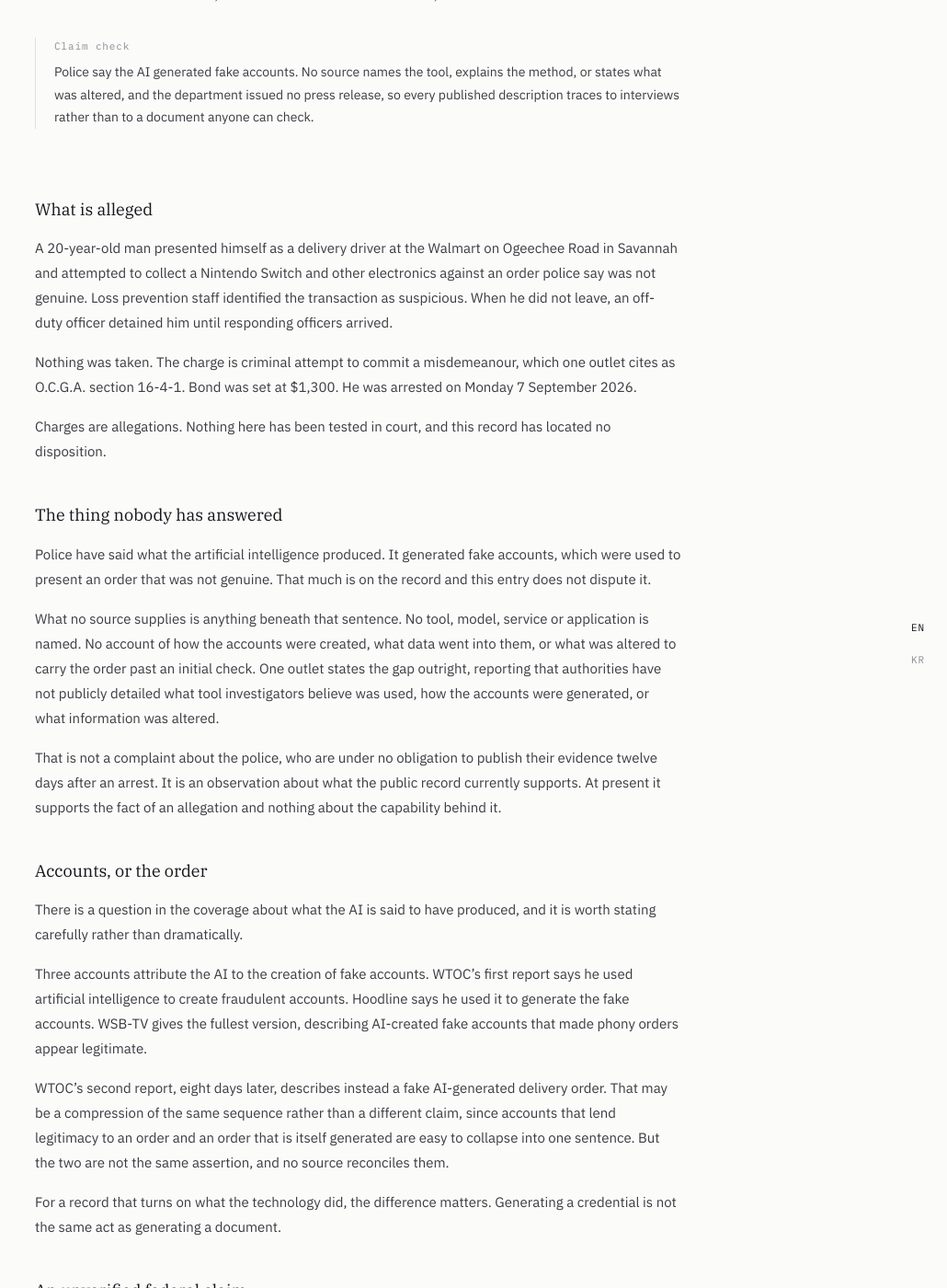
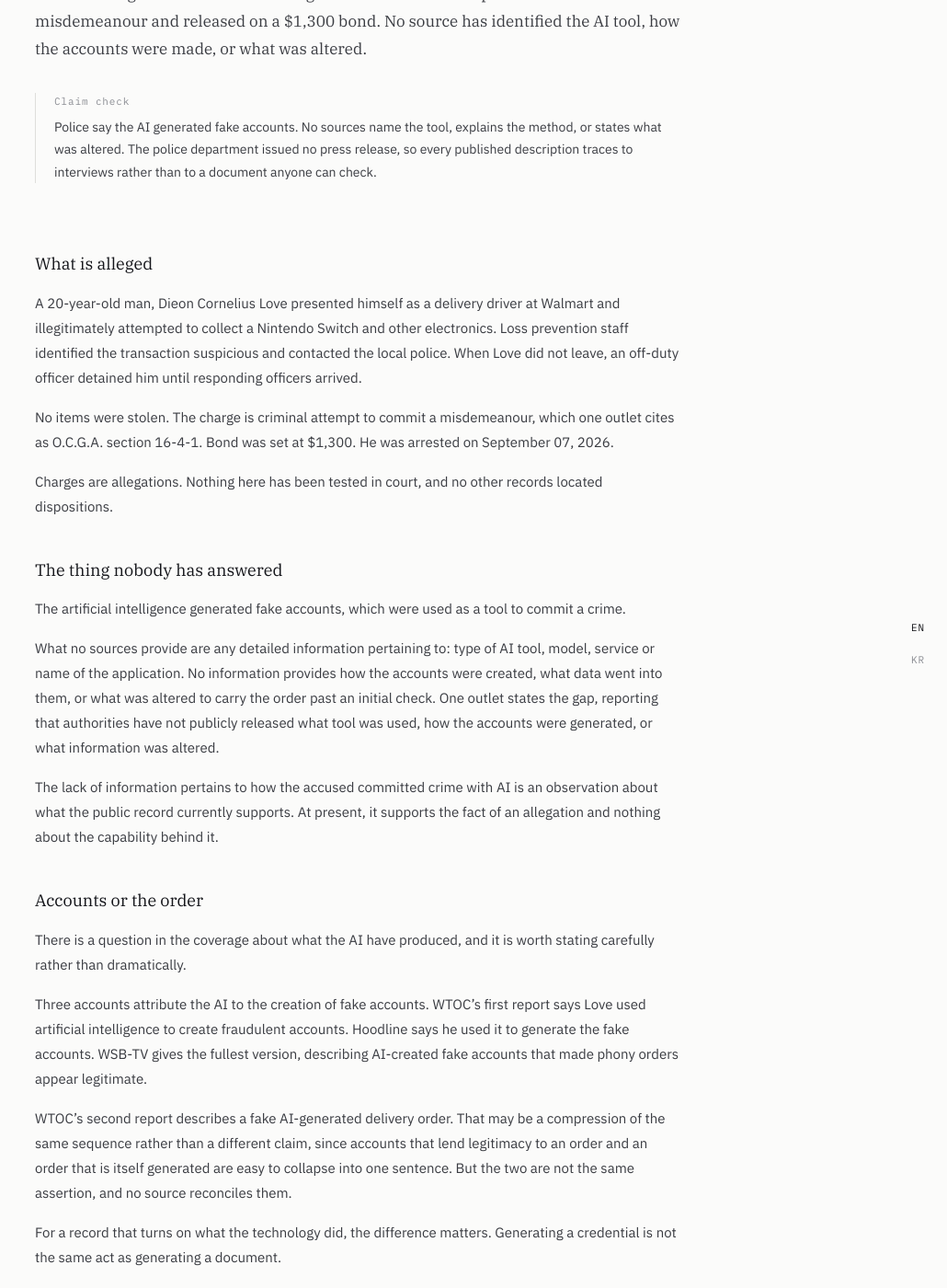
Before and after one commit to maestro-hong/maestro-hong.github.io, a Jekyll site: the page built from _entries/AI-walmart-fraud.md, in a window 1280 px wide and 1400 px high, scrolled down 541 px. Shown: the whole window at 92% size, without its empty margins (250-1280 px from the left). Built offline with Jekyll 4.4.1, drawn with Linux system fonts in a browser that asks for light colours; some of the changed text lies outside the part shown.

Commit message:
Update contents

```diff
--- a/_data/i18n.yml
+++ b/_data/i18n.yml
@@ -39,7 +39,7 @@ en:
   legal: >-
     An independent research services. No funding, sponsorship or advertising is
     accepted from vendors of detection, identity or security products.
-    Everything published is drawn from open source materials.
+    All published information are drawn from open source materials.
 
 ko:
   entries: 사례
--- a/_entries/AI-walmart-fraud.md
+++ b/_entries/AI-walmart-fraud.md
@@ -12,9 +12,9 @@ detection_path: business
 next_check: 2026-10-26
 safeguard: staff-procedure
 safeguard_outcome: caught
-summary: "Chatham County police in Georgia arrested a 20-year-old on 7 September 2026 after he allegedly posed as a delivery driver at a Savannah Walmart using accounts said to have been generated with artificial intelligence. Store staff stopped him before any merchandise left the building. He was charged with criminal attempt to commit a misdemeanour and released on a $1,300 bond. Twelve days of coverage later, no source has identified the AI tool, how the accounts were made, or what was altered."
+summary: "Chatham County police arrested a 20-year-old man, Dieon Cornelius Love on September 07, 2026 after he allegedly posed as a delivery driver at Walmart using accounts generated with artificial intelligence. The report indicates that the accused used artificial intelligence to create fake accounts making orders look legitimate like Walmart's Spark delivery system. Store staff noticed and reported the incident to police before fleeing the scene. He was charged with criminal attempt to commit a misdemeanour and released on a $1,300 bond. No source has identified the AI tool, how the accounts were made, or what was altered."
 note_label: "Claim check"
-note: "Police say the AI generated fake accounts. No source names the tool, explains the method, or states what was altered, and the department issued no press release, so every published description traces to interviews rather than to a document anyone can check."
+note: "Police say the AI generated fake accounts. No sources name the tool, explains the method, or states what was altered. The police department issued no press release, so every published description traces to interviews rather than to a document anyone can check."
 query: 'Chatham County police AI delivery driver Walmart arrest Georgia'
 sources:
   - tier: S
@@ -51,50 +51,46 @@ sources:
 
 ## What is alleged
 
-A 20-year-old man presented himself as a delivery driver at the
-Walmart on Ogeechee Road in Savannah and attempted to collect a Nintendo
-Switch and other electronics against an order police say was not genuine.
-Loss prevention staff identified the transaction as suspicious. When he did
+A 20-year-old man, Dieon Cornelius Love presented himself as a delivery driver at
+Walmart and illegitimately attempted to collect a Nintendo Switch and other electronics.
+Loss prevention staff identified the transaction suspicious and contacted the local police. When Love did
 not leave, an off-duty officer detained him until responding officers
 arrived.
 
-Nothing was taken. The charge is criminal attempt to commit a misdemeanour,
+No items were stolen. The charge is criminal attempt to commit a misdemeanour,
 which one outlet cites as O.C.G.A. section 16-4-1. Bond was set at $1,300.
-He was arrested on Monday 7 September 2026.
+He was arrested on September 07, 2026.
 
-Charges are allegations. Nothing here has been tested in court, and this
-record has located no disposition.
+Charges are allegations. Nothing here has been tested in court, and no other
+records located dispositions.
 
 ## The thing nobody has answered
 
-Police have said what the artificial intelligence produced. It generated fake
-accounts, which were used to present an order that was not genuine. That much
-is on the record and this entry does not dispute it.
+The artificial intelligence generated fake accounts, which were used as a tool to commit a crime.
 
-What no source supplies is anything beneath that sentence. No tool, model,
-service or application is named. No account of how the accounts were created,
+What no sources provide are any detailed information pertaining to: type of AI tool, model,
+service or name of the application. No information provides how the accounts were created,
 what data went into them, or what was altered to carry the order past an
-initial check. One outlet states the gap outright, reporting that authorities
-have not publicly detailed what tool investigators believe was used, how the
+initial check. One outlet states the gap, reporting that authorities
+have not publicly released what tool was used, how the
 accounts were generated, or what information was altered.
 
-That is not a complaint about the police, who are under no obligation to
-publish their evidence twelve days after an arrest. It is an observation
-about what the public record currently supports. At present it supports the
+The lack of information pertains to how the accused committed crime with AI is an observation
+about what the public record currently supports. At present, it supports the
 fact of an allegation and nothing about the capability behind it.
 
-## Accounts, or the order
+## Accounts or the order
 
-There is a question in the coverage about what the AI is said to have
+There is a question in the coverage about what the AI have
 produced, and it is worth stating carefully rather than dramatically.
 
 Three accounts attribute the AI to the creation of fake accounts. WTOC's
-first report says he used artificial intelligence to create fraudulent
+first report says Love used artificial intelligence to create fraudulent
 accounts. Hoodline says he used it to generate the fake accounts. WSB-TV
 gives the fullest version, describing AI-created fake accounts that made
 phony orders appear legitimate.
 
-WTOC's second report, eight days later, describes instead a fake AI-generated
+WTOC's second report describes a fake AI-generated
 delivery order. That may be a compression of the same sequence rather than a
 different claim, since accounts that lend legitimacy to an order and an order
 that is itself generated are easy to collapse into one sentence. But the two
@@ -137,21 +133,14 @@ most likely to matter later.
 
 ## Open
 
-**No agency document.** The Chatham County Police Department newsroom carries
-no release on this case. Every published description originates in interviews.
+**No agency document.** The Chatham County Police Department newsroom has
+no information on this case. Every published description originates from news articles.
 
 **No independent confirmation of the statute.** The O.C.G.A. citation rests on
 a single outlet.
 
-**No disposition.** In Georgia a misdemeanour of this kind would proceed in
+**No disposition.** In Georgia, a misdemeanour of this criminal act would proceed in
 Chatham County State Court, with public access available through the
 judiciary's re:Search system. This record has not retrieved the docket.
 
 **No value.** No source states what the merchandise was worth.
-
-## Correction
-
-27 September 2026. An earlier version of this entry named the accused. No
-court document or agency release naming him has been located, and this entry
-disputes the AI characterisation attached to the case, so under this record's
-naming rule the name has been removed.
```
Also changed, not shown: _entries/Gemini-breached-cybersecurity-test.md (+23 -27 lines), _entries/gift-card-fraud-toronto-arrest.md (+14 -19 lines).
